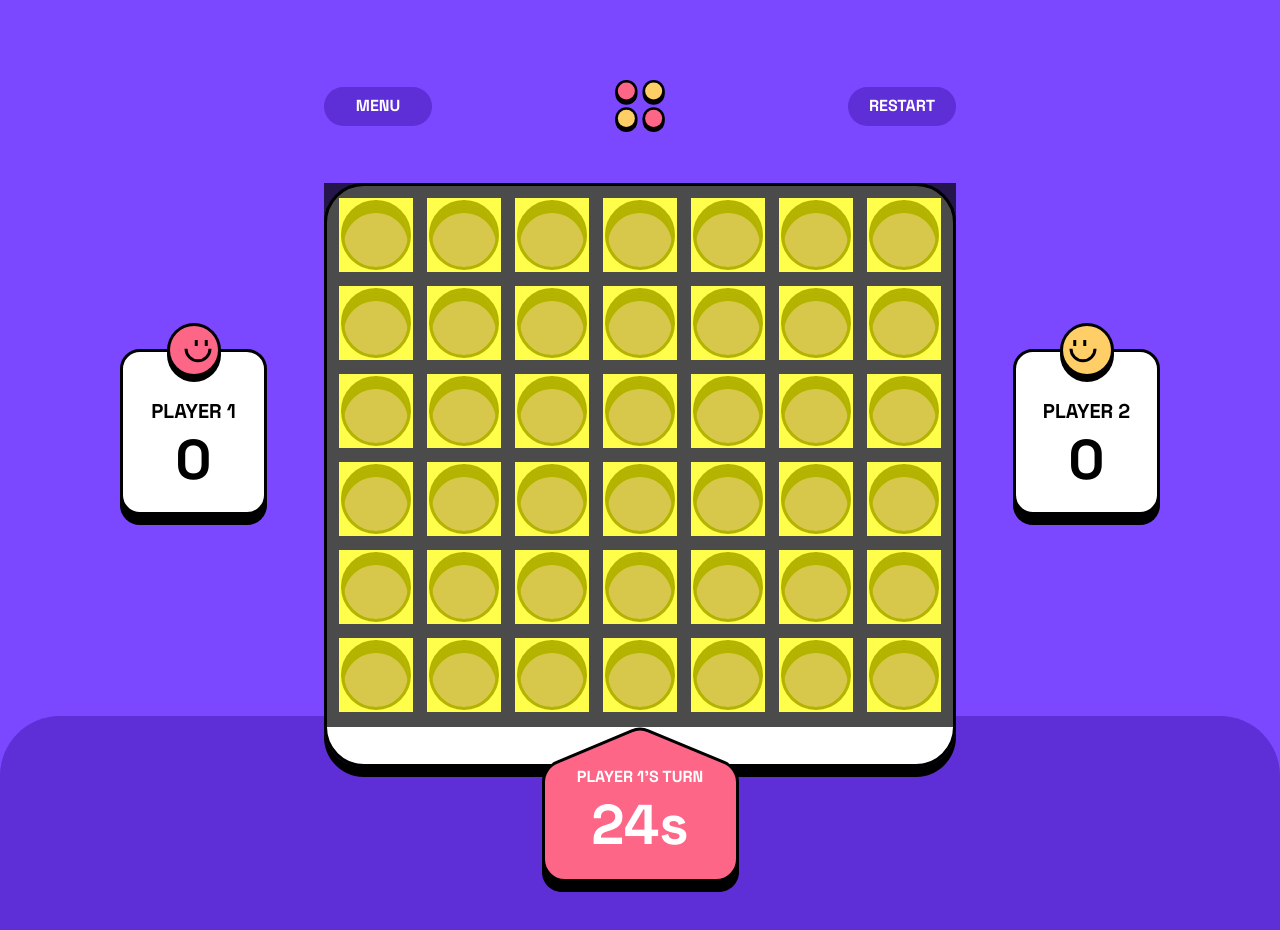
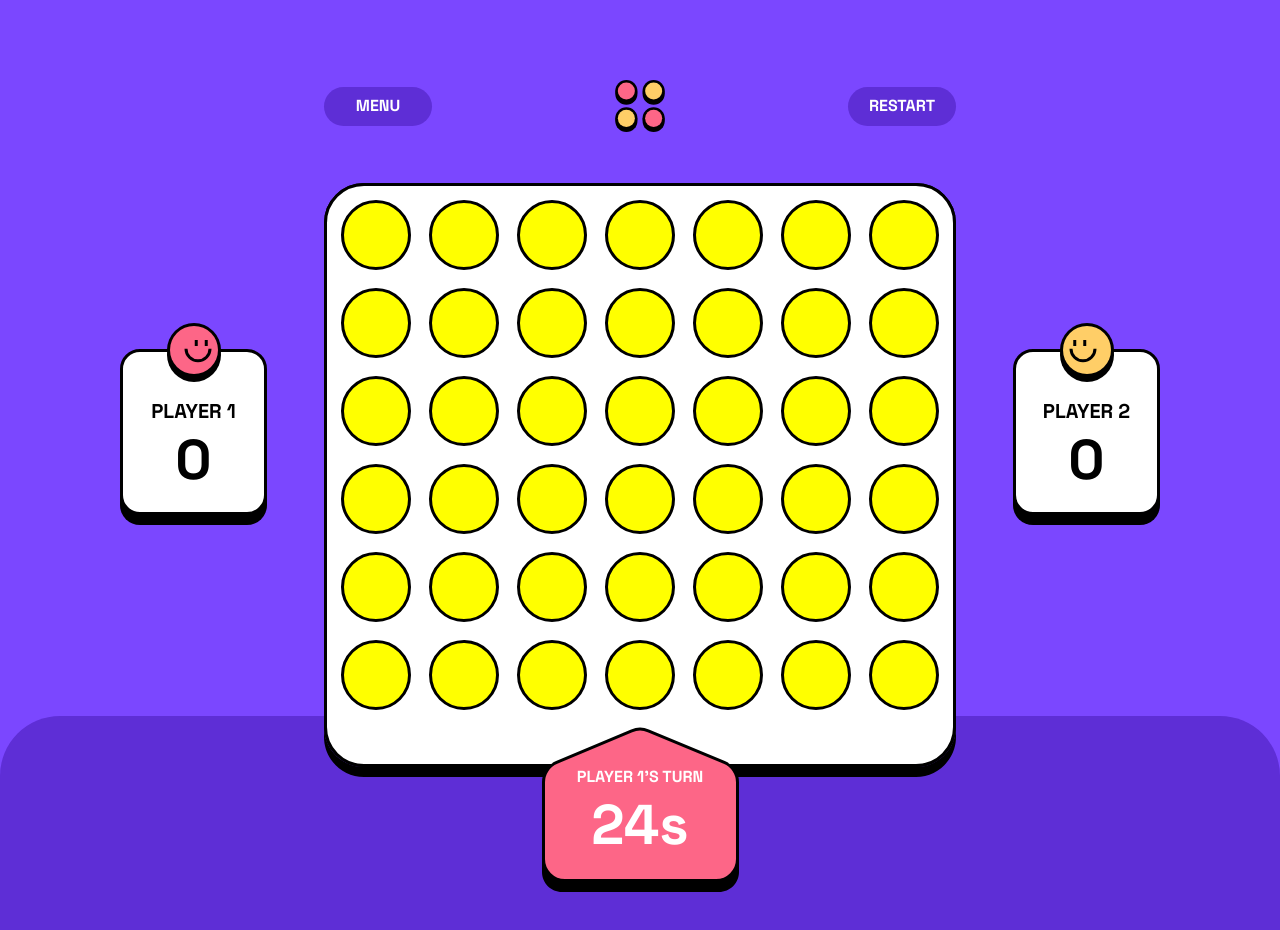
Before and after one commit to curiousmind04/Connect-Four-Game-React-TS, a React (Vite) app: page /game-players in a window 1280 px wide. Shown: the top 930 px of the page. Built offline with nearby package versions, Linux system fonts and the light colour scheme.

Commit message:
boardgrid test

```diff
--- a/src/pages/Game.module.css
+++ b/src/pages/Game.module.css
@@ -125,8 +125,8 @@
 }
 
 .boardGrid {
-  background-color: black;
-  opacity: 0.7;
+  /* background-color: black;
+  opacity: 0.7; */
   width: 100%;
   /* height: auto; */
   /* aspect-ratio: 7/6; */
@@ -141,8 +141,8 @@
   position: absolute;
   top: 0;
   left: 0;
-  z-index: 6;
-  /* z-index: 2; */
+  /* z-index: 6; */
+  z-index: 2;
 }
 
 .boardGrid > div {
```
